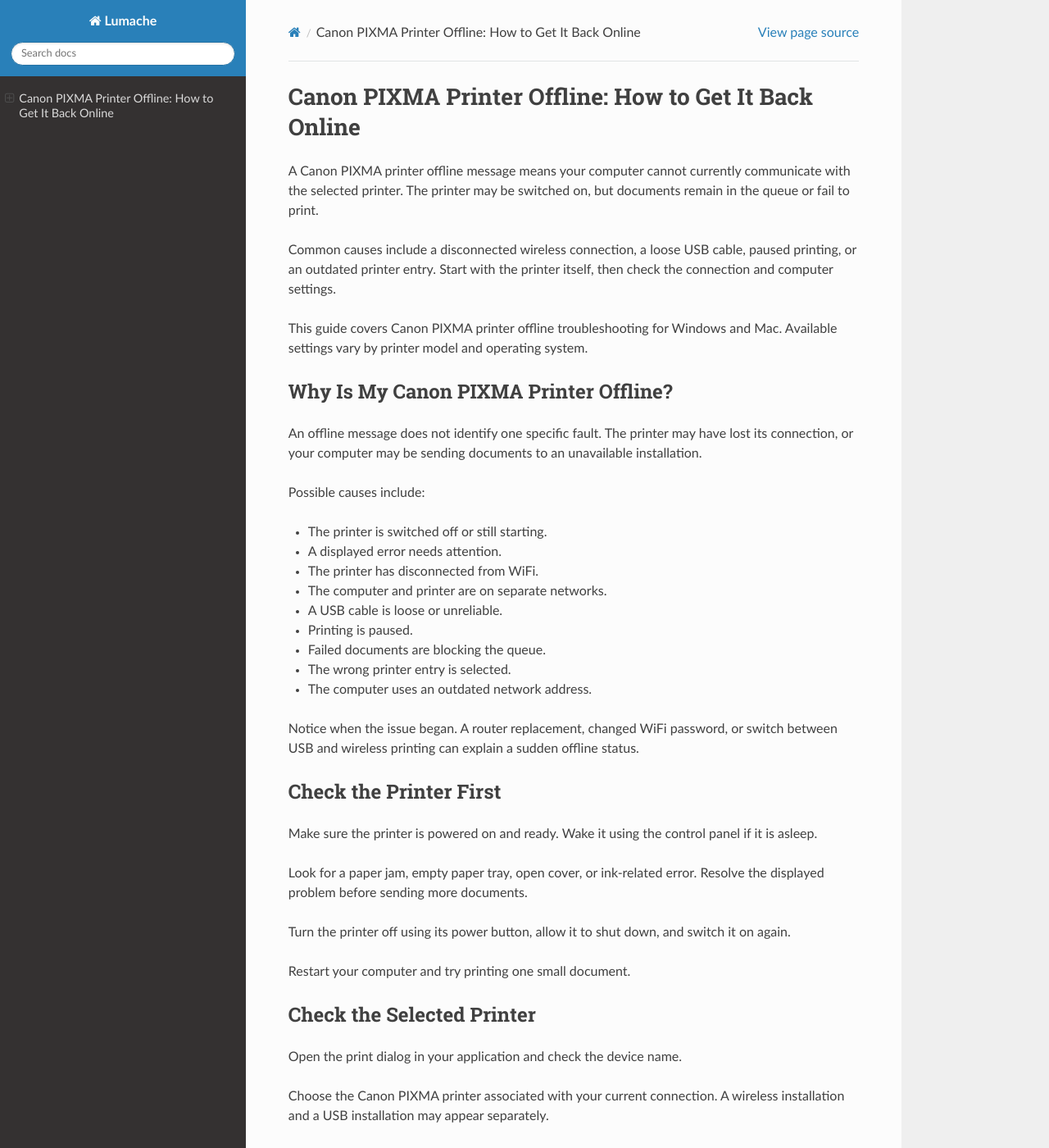
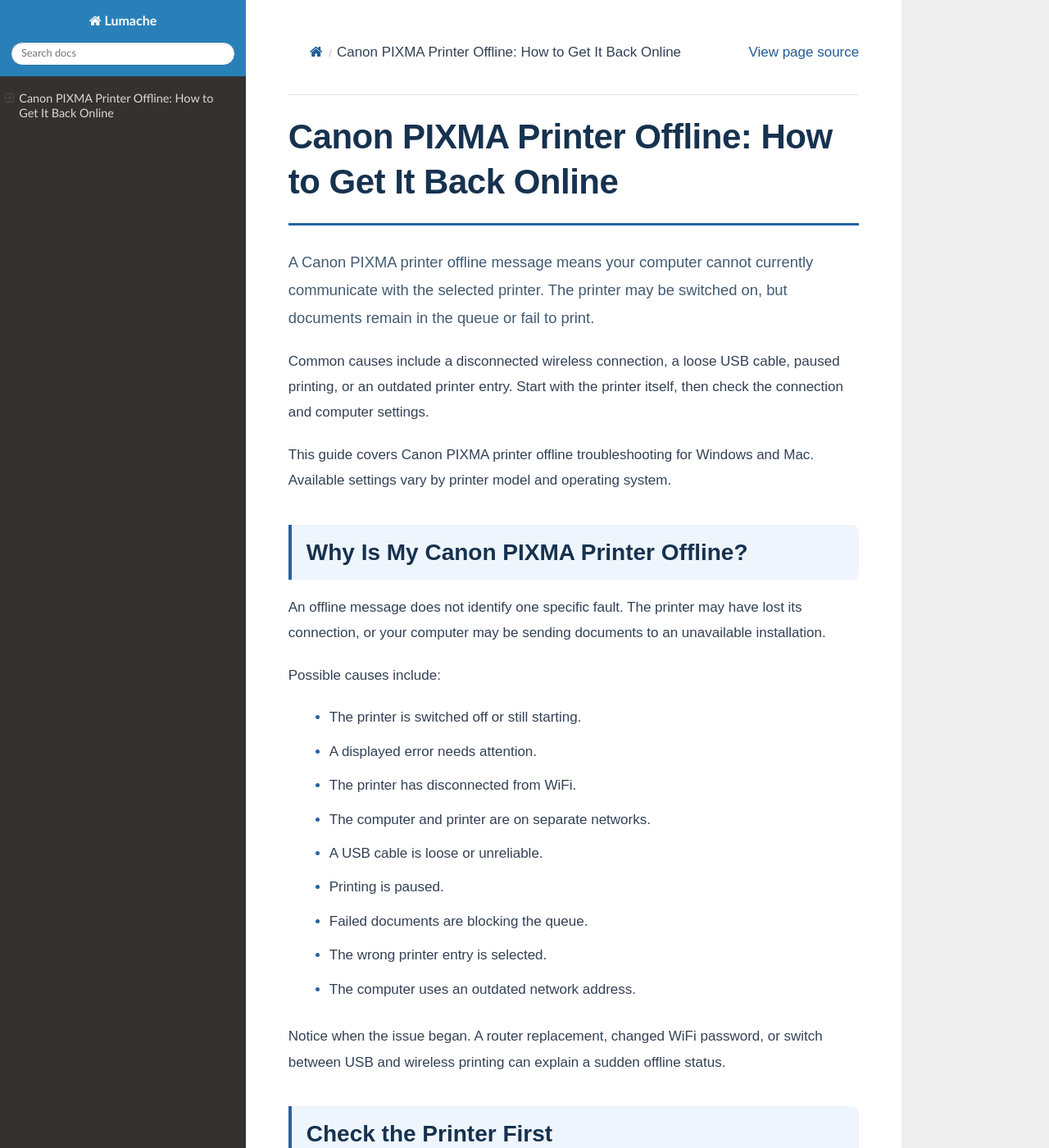
Before and after one commit to instantfast/canonpixmaoffline, a Sphinx documentation site: the page built from docs/source/index.rst, in a window 1280 px wide and 1400 px high. Shown: the whole window at 82% size. Built offline with Sphinx 7.4.7 and the Read the Docs theme 3.1.0, drawn with Linux system fonts in a browser that asks for light colours.

Commit message:
Implement custom CSS for documentation styling
Add custom CSS styling for article layout and typography.

```diff
--- a/docs/source/conf.py
+++ b/docs/source/conf.py
@@ -33,3 +33,189 @@
 
 # -- Options for EPUB output
 epub_show_urls = 'footnote'
+# Article styling — automatically creates custom.css
+from pathlib import Path
+
+_custom_dir = Path(__file__).resolve().parent / "_static"
+_custom_dir.mkdir(parents=True, exist_ok=True)
+
+_custom_style = """
+/* Article typography */
+:is(div.body, .rst-content, .bd-article) {
+    color: #334155;
+    font-family: Arial, Helvetica, sans-serif;
+    font-size: 17px;
+    line-height: 1.85;
+    overflow-wrap: break-word;
+}
+
+div.body,
+.wy-nav-content {
+    background: #ffffff;
+}
+
+/* Main title */
+:is(div.body, .rst-content, .bd-article) h1 {
+    margin: 0 0 28px;
+    padding-bottom: 22px;
+    border-bottom: 3px solid #2563a6;
+    color: #16324f;
+    font-family: Arial, Helvetica, sans-serif;
+    font-size: clamp(29px, 4vw, 42px);
+    font-weight: 700;
+    line-height: 1.3;
+    letter-spacing: -0.5px;
+}
+
+/* Section headings */
+:is(div.body, .rst-content, .bd-article) h2 {
+    margin: 38px 0 18px;
+    padding: 14px 18px;
+    border-left: 4px solid #2563a6;
+    border-radius: 0 8px 8px 0;
+    background: #eef5fc;
+    color: #16324f;
+    font-family: Arial, Helvetica, sans-serif;
+    font-size: clamp(23px, 3vw, 28px);
+    font-weight: 700;
+    line-height: 1.4;
+}
+
+/* Subheadings and FAQ questions */
+:is(div.body, .rst-content, .bd-article) h3 {
+    margin: 28px 0 12px;
+    color: #224f78;
+    font-family: Arial, Helvetica, sans-serif;
+    font-size: 21px;
+    font-weight: 700;
+    line-height: 1.5;
+}
+
+:is(div.body, .rst-content, .bd-article) h4 {
+    margin: 24px 0 12px;
+    color: #224f78;
+    font-size: 19px;
+    line-height: 1.5;
+}
+
+/* Paragraphs */
+:is(div.body, .rst-content, .bd-article) p {
+    margin: 0 0 20px;
+    font-size: inherit;
+    line-height: 1.85;
+}
+
+:is(div.body, .rst-content, .bd-article) h1 + p {
+    color: #425b72;
+    font-size: 1.08em;
+}
+
+/* Lists */
+:is(div.body, .rst-content, .bd-article) ul,
+:is(div.body, .rst-content, .bd-article) ol {
+    margin: 18px 0 26px;
+    padding-left: 26px;
+}
+
+:is(div.body, .rst-content, .bd-article) li {
+    margin-bottom: 10px;
+    line-height: 1.8;
+}
+
+:is(div.body, .rst-content, .bd-article) li > p {
+    margin-bottom: 8px;
+}
+
+:is(div.body, .rst-content, .bd-article) li::marker {
+    color: #2563a6;
+}
+
+/* Links */
+:is(div.body, .rst-content, .bd-article) a {
+    color: #205c96;
+    text-underline-offset: 3px;
+}
+
+:is(div.body, .rst-content, .bd-article) a:hover {
+    color: #153e65;
+}
+
+:is(div.body, .rst-content, .bd-article) a:focus-visible {
+    outline: 3px solid #2563a6;
+    outline-offset: 4px;
+}
+
+:is(div.body, .rst-content, .bd-article) a.headerlink {
+    font-size: 0.7em;
+    text-decoration: none;
+}
+
+/* Images and code blocks */
+:is(div.body, .rst-content, .bd-article) img {
+    max-width: 100%;
+    height: auto;
+    border-radius: 8px;
+}
+
+:is(div.body, .rst-content, .bd-article) pre {
+    box-sizing: border-box;
+    max-width: 100%;
+    padding: 18px;
+    overflow-x: auto;
+    border: 1px solid #dce5ef;
+    border-radius: 8px;
+    background: #f5f8fc;
+    line-height: 1.6;
+}
+
+:is(div.body, .rst-content, .bd-article) section {
+    scroll-margin-top: 28px;
+}
+
+/* Mobile */
+@media (max-width: 767px) {
+    :is(div.body, .rst-content, .bd-article) {
+        font-size: 16px;
+    }
+
+    .wy-nav-content {
+        padding: 24px 18px;
+    }
+
+    :is(div.body, .rst-content, .bd-article) h1 {
+        margin-bottom: 22px;
+        padding-bottom: 18px;
+    }
+
+    :is(div.body, .rst-content, .bd-article) h2 {
+        margin-top: 28px;
+        padding: 12px 14px;
+    }
+
+    :is(div.body, .rst-content, .bd-article) h3 {
+        font-size: 20px;
+    }
+
+    :is(div.body, .rst-content, .bd-article) p {
+        line-height: 1.75;
+    }
+}
+"""
+
+(_custom_dir / "custom.css").write_text(
+    _custom_style,
+    encoding="utf-8",
+)
+
+# Preserve existing configuration and register CSS
+html_static_path = list(globals().get("html_static_path", []))
+if "_static" not in html_static_path:
+    html_static_path.append("_static")
+
+html_css_files = list(globals().get("html_css_files", []))
+if not any(
+    (item[0] if isinstance(item, (tuple, list)) else item)
+    == "custom.css"
+    for item in html_css_files
+):
+    html_css_files.append("custom.css")
```
